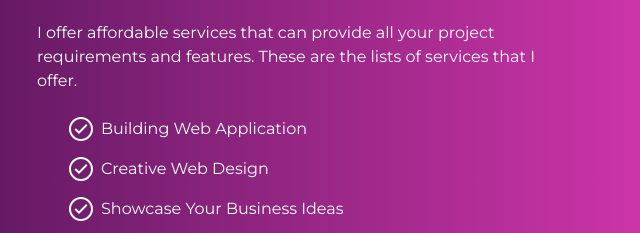
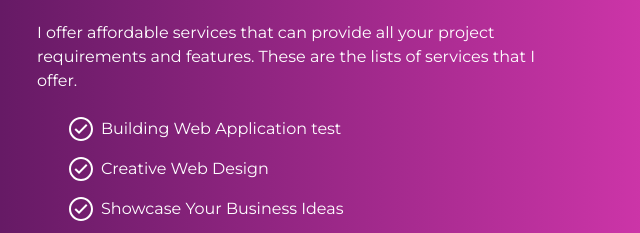
Before and after one commit to jhonpaul123456/portfolio, a plain HTML site: page index.html in a window 1280 px wide. Shown: the part 1347-1580 px from the top of the page, 627-1267 px from the left. Drawn offline with nearby package versions, Linux system fonts and the light colour scheme.

Commit message:
add test text

```diff
--- a/index.html
+++ b/index.html
@@ -114,7 +114,7 @@
               </p>
 
               <ul>
-                <li>Building Web Application</li>
+                <li>Building Web Application test</li>
                 <li>Creative Web Design</li>
                 <li>Showcase Your Business Ideas</li>
                 <li>Better Performance</li>
```
